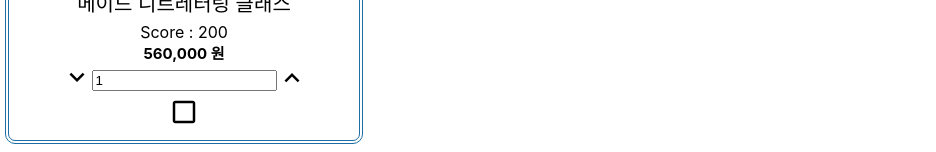
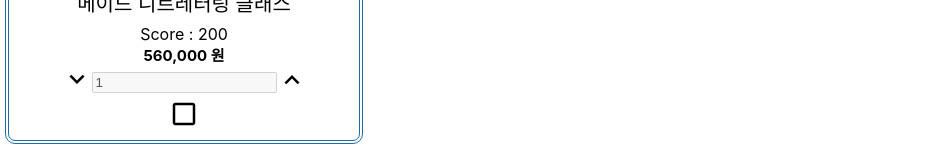
Before and after one commit to BaeJaeSung/class101, a React (Create React App) app: page /cart/1 in a window 1280 px wide. Shown: the part 373-525 px from the top of the page, without its empty margins (0-936 px from the left). Built offline with nearby package versions, Linux system fonts and the light colour scheme.

Commit message:
add comments

```diff
--- a/src/App.js
+++ b/src/App.js
@@ -5,8 +5,8 @@ import ShoppingList from './ShoppingList'
 import Cart from './Cart'
 import Headers from './Headers'
 
+/* merge sort */
 const merge = (left, right) => {
-  console.log("left : " + left + "right : " + right);
   var result = [];
   while(left.length > 0 || right.length > 0){
     if(left.length > 0 && right.length > 0){
@@ -28,35 +28,34 @@ const merge = (left, right) => {
       right = right.slice(1,right.length);
     }
   }
-  console.log("result : " + result);
   return result;
 }
 
+
 const mergeSort = (items) => {
-  console.log("items : " + items);
   if(items.length <= 1){
     return items;
   }
-
   const half = items.length/2;
   var left = mergeSort(items.slice(0, half));
   var right = mergeSort(items.slice(half, items.length));
-
-  console.log(left);
-  console.log(right);
   return merge(left, right);
 }
 
+
 const App = () => {
 
+  /* use cart item id to find which item is selected */
   const [cartItems, setCartItems] = useState(['B9vUv0E0ibc0X55kVVLr']);
+
+  /* select item */
   const onChangeCart = useCallback(
     id => {
       if(cartItems.find(elm => elm==id)){
         setCartItems(cartItems.filter(cartItem => cartItem !== id));
       }else{
         if(cartItems.length >= 3){
-          //false
+          alert("3개 초과 상품을 담을 수 없습니다.");
         }else{
           var newCartItems = [];
           newCartItems = newCartItems.concat(cartItems);
@@ -64,9 +63,7 @@ const App = () => {
           setCartItems(newCartItems);
         }
       }
-
     }
-
   );
 
   const [items, setItems] = useState([
@@ -162,6 +159,7 @@ const App = () => {
   ]);
 
   var new_items = mergeSort(items);
+
   return (
     <div>
       <Headers/>
--- a/src/Cart.js
+++ b/src/Cart.js
@@ -1,11 +1,10 @@
 import React, {useState, useCallback} from 'react';
-import logo from './logo.svg';
-import './App.css';
 import CartItemList from './CartItemList'
 
 
 const Cart = ({items, cartItems}) => {
 
+  /* check item to purchase */
   const [itemChecked, setItemChecked] = useState([]);
   const onChecked = useCallback(
     id=>{
@@ -21,18 +20,15 @@ const Cart = ({items, cartItems}) => {
       }
     }
   );
-  console.log(itemChecked);
 
   const [result, setResult] = useState([]);
 
   cartItems.map(cartItem => {
-    console.log(cartItem);
     if(items.find(item => cartItem == item.id) && !result.find(item => cartItem == item.id)){
       const new_item = items.filter(item => cartItem == item.id);
       setResult(result.concat(new_item));
     }
   });
-  console.log(result)
 
 
   return(
--- a/src/CartCoupon.js
+++ b/src/CartCoupon.js
@@ -1,8 +1,4 @@
-import React, {useState, useCallback} from 'react';
-import logo from './logo.svg';
-import './App.css';
-import './ShoppingList.css';
-import CartItem from './CartItem';
+import React from 'react';
 import {MdCheckBox, MdCheckBoxOutlineBlank} from 'react-icons/md';
 
 
--- a/src/CartItem.js
+++ b/src/CartItem.js
@@ -1,5 +1,4 @@
 import React, {useState} from 'react';
-import logo from './logo.svg';
 import './CartItem.css';
 import {MdCheckBox, MdKeyboardArrowDown, MdKeyboardArrowUp, MdCheckBoxOutlineBlank} from 'react-icons/md';
 
@@ -11,9 +10,6 @@ const CartItem = ({cartItem, onPlus, onMinus, idAndAmount, onChecked}) => {
   const {id, title, coverImage, price, score} = cartItem;
   const [numToBuy, setNumToBuy] = useState(idAndAmount.find(item => item.id == id).Amount);
   const [isChecked, setIsChecked] = useState(false);
-
-
-
 
   return(
     <div className="ShoppingItem" id={id}>
@@ -35,7 +31,7 @@ const CartItem = ({cartItem, onPlus, onMinus, idAndAmount, onChecked}) => {
         <div className="ButtonMinus" onClick={() => {onMinus(id);setNumToBuy(idAndAmount.find(item => item.id == id).Amount)}}>
           <MdKeyboardArrowDown size="30"/>
         </div>
-        <input className="NumberBuy" value={numToBuy}/>
+        <input className="NumberBuy" value={numToBuy} disabled/>
         <div className="ButtonPlus" onClick={() => {onPlus(id);setNumToBuy(idAndAmount.find(item => item.id == id).Amount)}}>
           <MdKeyboardArrowUp size="30"/>
         </div>
@@ -44,9 +40,6 @@ const CartItem = ({cartItem, onPlus, onMinus, idAndAmount, onChecked}) => {
       <div className="CheckBox" onClick={() => {onChecked(id); setIsChecked(!isChecked)}}>
         {isChecked? <MdCheckBox size="30"/> : <MdCheckBoxOutlineBlank size="30"/>}
       </div>
-
-      <br/>
-
     </div>
   );
 };
--- a/src/CartItemList.js
+++ b/src/CartItemList.js
@@ -1,7 +1,4 @@
 import React, {useState, useCallback} from 'react';
-import logo from './logo.svg';
-import './App.css';
-import './ShoppingList.css';
 import CartItem from './CartItem';
 import CartCoupon from './CartCoupon';
 import CartResult from './CartResult';
@@ -9,6 +6,7 @@ import CartResult from './CartResult';
 const CartItemList = ({cartItemResult, onChecked, itemChecked}) => {
   const [hap, setHap] = useState(0);
 
+  /* you can choose item which is excluded from coupon by product ID*/
   const couponExcluded = ['CNCwXwHP7FUip83z5VEH']
   // coupons.js
   const coupons = [
@@ -24,6 +22,7 @@ const CartItemList = ({cartItemResult, onChecked, itemChecked}) => {
     }
   ];
 
+  /* which one and how many amount to buy*/
   const [idAndAmount, setIdAndAmount] = useState([]);
 
   cartItemResult.map(item => {
@@ -35,9 +34,7 @@ const CartItemList = ({cartItemResult, onChecked, itemChecked}) => {
       }))
   })
 
-  console.log("here");
-  console.log(idAndAmount);
-
+  /* change amount */
   const onPlus = useCallback(
     id => {
       const arrIndex = idAndAmount.findIndex(item => item.id==id);
@@ -58,29 +55,23 @@ const CartItemList = ({cartItemResult, onChecked, itemChecked}) => {
       setHap(0);
     }
   )
-  console.log(cartItemResult);
 
+  /* calculate PayAmount */
   var newHap = 0
   idAndAmount.map(item => {
     if(itemChecked.find(itemId => itemId == item.id)){
-      console.log(item.price + " : " + item.Amount);
       newHap += parseInt(item.price) * parseInt(item.Amount);
     }
   })
 
+  /* apply coupons */
   var minusAmount = 0;
   coupons.map(coupon => {
-    console.log("happy coupon")
       if(coupon.type == "amount"){
         minusAmount += coupon.discountAmount;
       } else if(coupon.type == "rate"){
         idAndAmount.map(item => {
-          console.log("happy coupon2")
-          console.log(item)
-          console.log(itemChecked)
           if(itemChecked.find(itemId => itemId == item.id)){
-            console.log("happy coupon2")
-            console.log(item.price + " : " + item.Amount);
             if(!couponExcluded.find(itemId => itemId == item.id)){
               minusAmount += parseInt(item.price) * parseInt(item.Amount) * coupon.discountRate / 100;
             }
@@ -89,8 +80,6 @@ const CartItemList = ({cartItemResult, onChecked, itemChecked}) => {
       }
     }
   )
-
-  console.log("minus : " + minusAmount);
   const prevHap = newHap;
   newHap = newHap - parseInt(minusAmount);
   if(hap !== newHap)
@@ -99,20 +88,15 @@ const CartItemList = ({cartItemResult, onChecked, itemChecked}) => {
 
   return(
     <div className="ShoppingList">
-
       {cartItemResult.map(cartItem => (
         <CartItem cartItem={cartItem} onPlus={onPlus} onMinus={onMinus} idAndAmount={idAndAmount} onChecked={onChecked}/>
       ))}
 
-      {console.log("coupon" + coupons)}
       {coupons.map(item => (
         <CartCoupon Coupon={item} />
       ))}
 
       <CartResult hap={newHap} prevHap={prevHap} minusAmount={minusAmount} />
-
-
-
     </div>
   );
 };
--- a/src/Headers.js
+++ b/src/Headers.js
@@ -1,6 +1,4 @@
-import React, {useState, useCallback} from 'react';
-import logo from './logo.svg';
-import './App.css';
+import React from 'react';
 
 const Headers = () => {
   return(
--- a/src/ShoppingItem.js
+++ b/src/ShoppingItem.js
@@ -1,6 +1,4 @@
-import React, {useState} from 'react';
-import logo from './logo.svg';
-import './App.css';
+import React from 'react';
 import './ShoppingItem.css';
 import {MdAddShoppingCart, MdRemoveShoppingCart} from 'react-icons/md';
 
```
Also changed, not shown: src/CartResult.js (+2 -9 lines), src/ShoppingList.js (+1 -7 lines).
